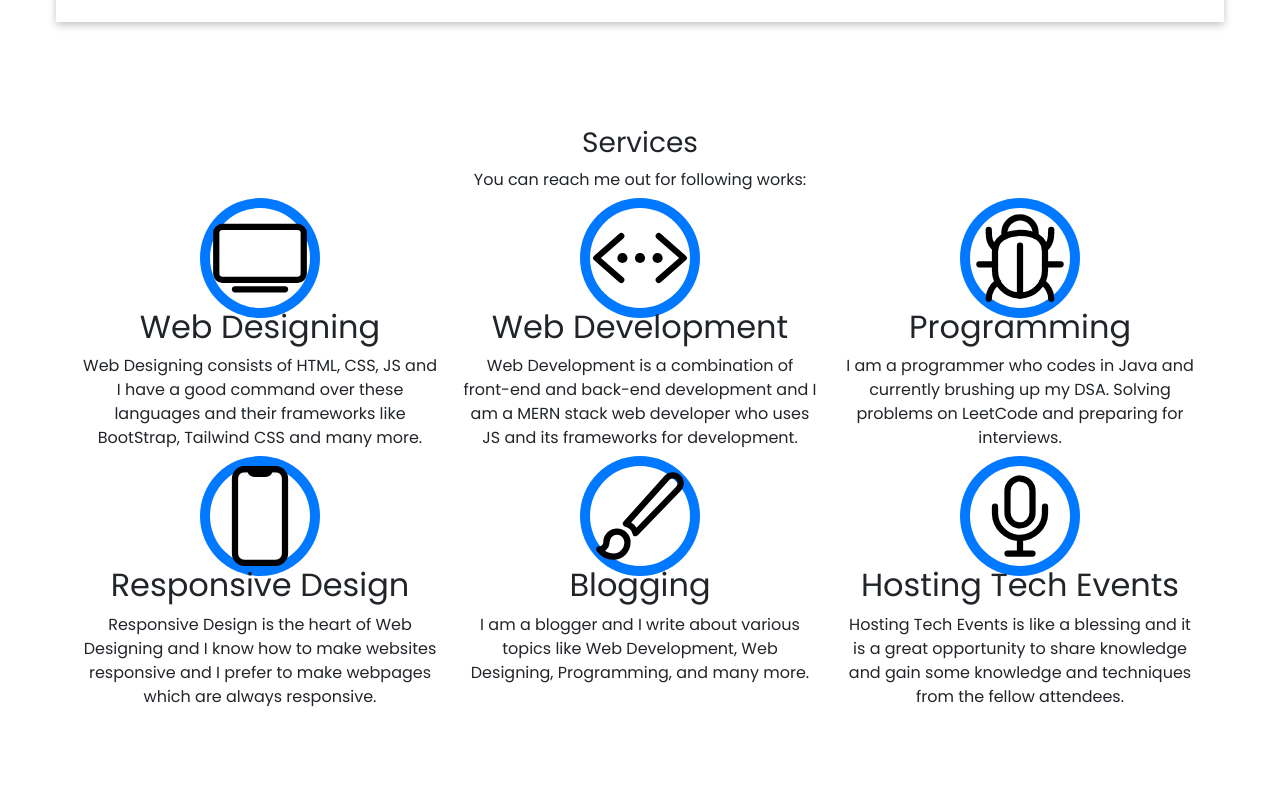
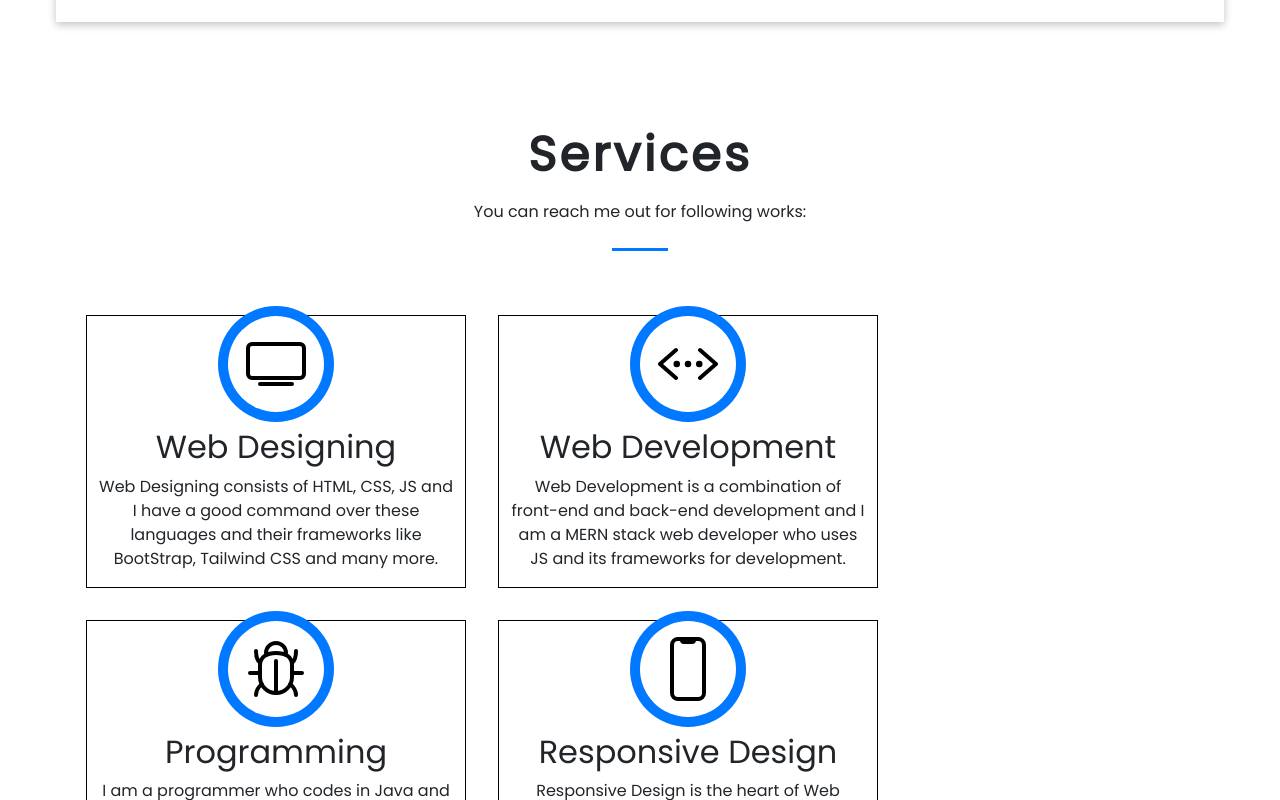
Before and after one commit to PranavTrip/PranavReact, a React (Create React App) app: page / in a window 1280 px wide. Shown: the part 1680-2480 px from the top of the page. Before the commit the page ends 2405 px from the top, so only its background shows below. Built offline with nearby package versions, Linux system fonts and the light colour scheme.

Commit message:
Fixes in Services Pg

```diff
--- a/src/assets/css/Services.css
+++ b/src/assets/css/Services.css
@@ -1,6 +1,6 @@
 .ico-circle {
-    height: 100px;
-    width: 100px;
+    height: 6rem;
+    width: 6rem;
     font-size: 2rem;
     border-radius: 50%;
     line-height: 1.55;
@@ -11,7 +11,31 @@
 }
 
 .service-icon {
-    display: inline-block;
-    margin: 0 auto;
+    height: 4rem;
+    width: 4rem;
+    margin-top: 1rem;
+}
 
+.title-a{
+    font-size: 3rem;
+    letter-spacing: 0.2rem;
+    font-weight: bold;
+    margin-bottom: 1rem;
 }
+
+.s-title{
+    margin-top: 1rem;
+}
+
+.service-underline{
+    background-color: #0078ff;
+    height: 0.2rem;
+    width: 5%;
+    margin: 1.5rem auto 3rem auto;
+    text-align: center;
+}
+
+.service-outer-box{
+    border: 1px solid black;
+    margin: 1rem;
+}
--- a/src/components/Services.jsx
+++ b/src/components/Services.jsx
@@ -13,21 +13,21 @@ const Services = () => {
                 <p className="subtitle-a">
                   You can reach me out for following works:
                 </p>
-                <div className="line-mf"></div>
+                <div className="service-underline"></div>
               </div>
             </div>
           </div>
           <div className="row">
             {services.map((element) => {
               return (
-                <div className="col-md-4" key={element.id}>
+                <div className="col-md-4 service-outer-box" key={element.id}>
                   <div className="service-box">
                     <div className="service-ico">
                       <span className="ico-circle">
                         <img
                           src={element.image}
                           alt="service"
-                          className="service-icon"
+                          className="service-icon img-fluid"
                         />
                       </span>
                     </div>
```
